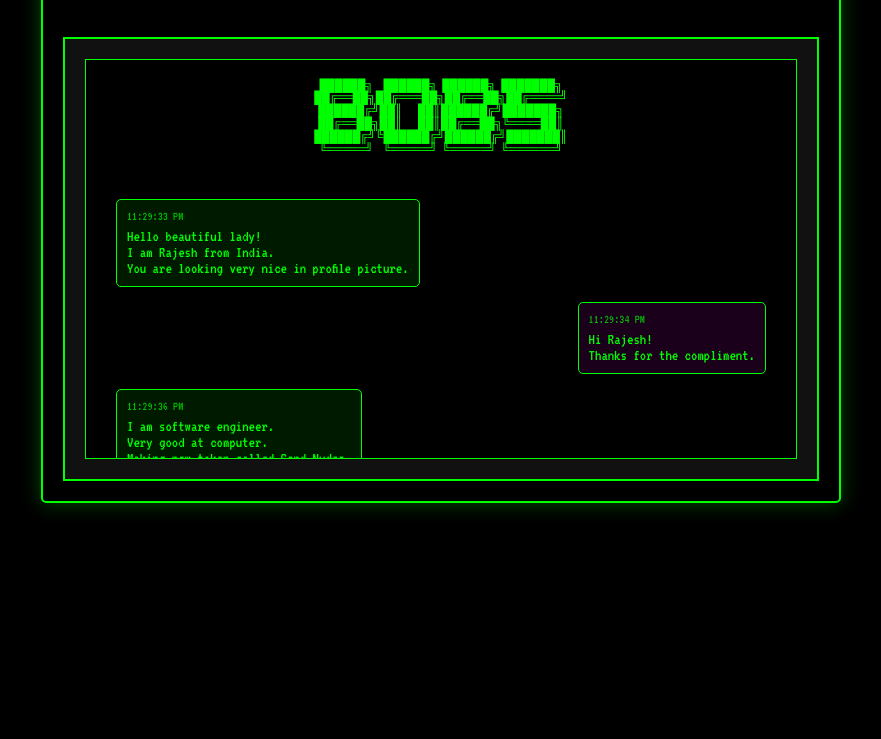
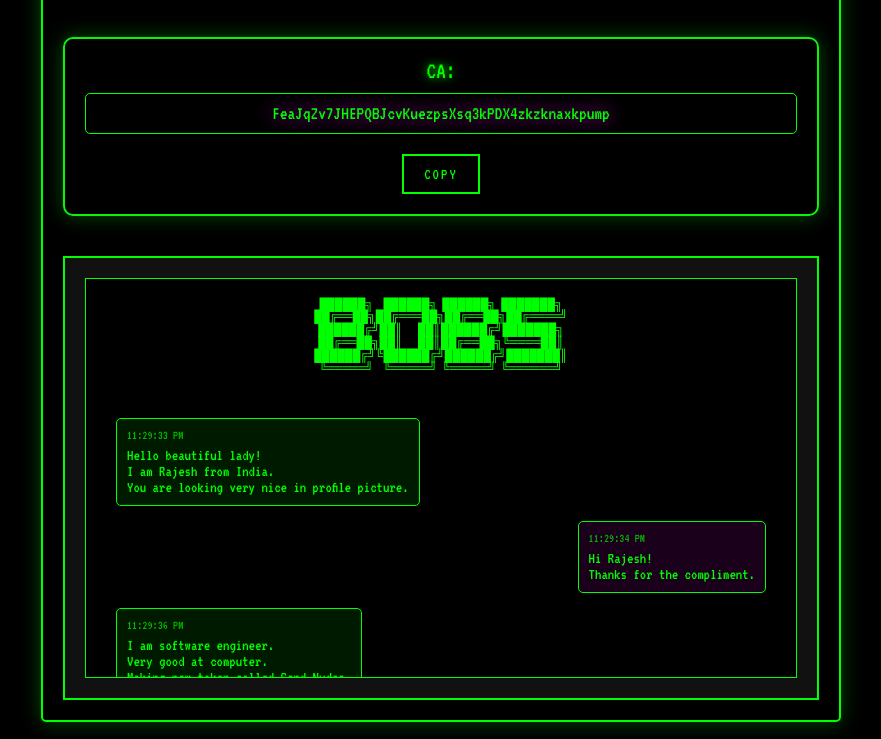
Before and after one commit to broiscodingtpc/sendz, a plain HTML site: page index.html in a window 1280 px wide. Shown: the part 975-1714 px from the top of the page, without its empty margins (199-1080 px from the left). Before the commit the page ends 1578 px from the top, so only its background shows below. Drawn offline with Linux system fonts and the light colour scheme.

Commit message:
Add files via upload

```diff
--- a/index.html
+++ b/index.html
@@ -75,6 +75,12 @@
                     </div>
                 </div>
 
+                <div class="ca-address">
+                    <div class="ca-label">CA:</div>
+                    <div class="ca-value" id="caValue">FeaJqZv7JHEPQBJcvKuezpsXsq3kPDX4zkzknaxkpump</div>
+                    <button class="copy-button" onclick="copyCA()">COPY</button>
+                </div>
+
                 <div class="monitor">
                     <div class="monitor-screen">
                         <div class="chat-container">
--- a/script.js
+++ b/script.js
@@ -312,3 +312,16 @@ window.addEventListener('keydown', (e) => {
         triggerGlitchOut();
     }
 });
+
+function copyCA() {
+    const caValue = document.getElementById('caValue').innerText;
+    navigator.clipboard.writeText(caValue).then(() => {
+        const copyButton = document.querySelector('.copy-button');
+        copyButton.innerText = 'COPIED!';
+        setTimeout(() => {
+            copyButton.innerText = 'COPY';
+        }, 2000);
+    }).catch(err => {
+        console.error('Failed to copy: ', err);
+    });
+}
--- a/style.css
+++ b/style.css
@@ -611,3 +611,71 @@ body {
     50% { opacity: 0.9; }
     100% { opacity: 0.7; }
 }
+
+.ca-address {
+    margin: 40px auto;
+    padding: 20px;
+    background: rgba(0, 0, 0, 0.8);
+    border: 2px solid #0f0;
+    border-radius: 10px;
+    box-shadow: 0 0 20px rgba(0, 255, 0, 0.3);
+    text-align: center;
+    position: relative;
+    overflow: hidden;
+    max-width: 800px;
+    font-family: 'VT323', monospace;
+    animation: glitchBorder 2s infinite alternate;
+}
+
+.ca-label {
+    font-size: 1.5em;
+    color: #0f0;
+    margin-bottom: 10px;
+    text-shadow: 0 0 10px #0f0;
+}
+
+.ca-value {
+    font-size: 1.2em;
+    color: #0f0;
+    word-break: break-all;
+    margin: 10px 0;
+    padding: 10px;
+    background: rgba(0, 0, 0, 0.5);
+    border: 1px solid #0f0;
+    border-radius: 5px;
+    position: relative;
+    overflow: hidden;
+    animation: glitchText 1s infinite alternate;
+}
+
+.copy-button {
+    background: transparent;
+    border: 2px solid #0f0;
+    color: #0f0;
+    padding: 10px 20px;
+    font-size: 1em;
+    cursor: pointer;
+    margin-top: 10px;
+    transition: all 0.3s ease;
+    text-transform: uppercase;
+    letter-spacing: 2px;
+    font-family: 'VT323', monospace;
+}
+
+.copy-button:hover {
+    background: rgba(0, 255, 0, 0.1);
+    box-shadow: 0 0 20px rgba(0, 255, 0, 0.3);
+    transform: translateY(-2px);
+}
+
+@keyframes glitchBorder {
+    0% { border-color: #0f0; }
+    50% { border-color: #f0f; }
+    100% { border-color: #0f0; }
+}
+
+@keyframes glitchText {
+    0% { text-shadow: 0 0 10px #0f0; }
+    50% { text-shadow: 0 0 20px #f0f; }
+    100% { text-shadow: 0 0 10px #0f0; }
+}
```
